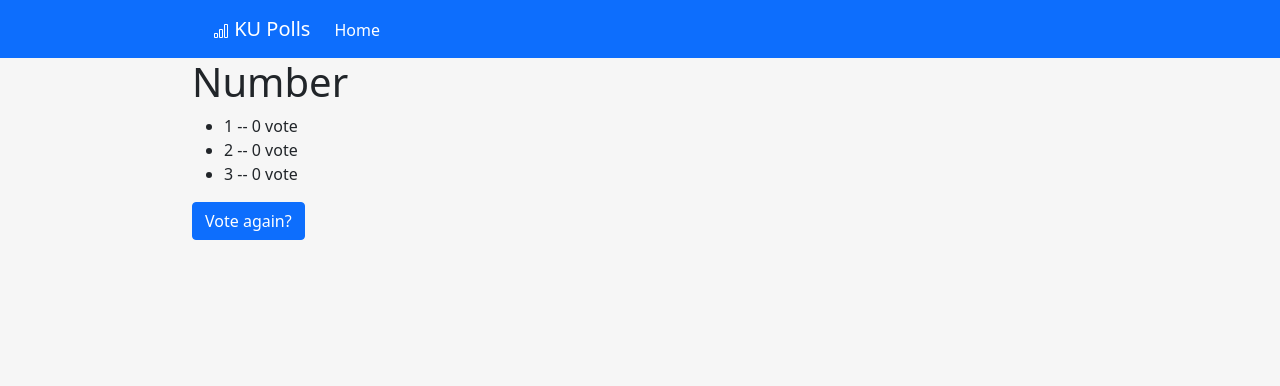
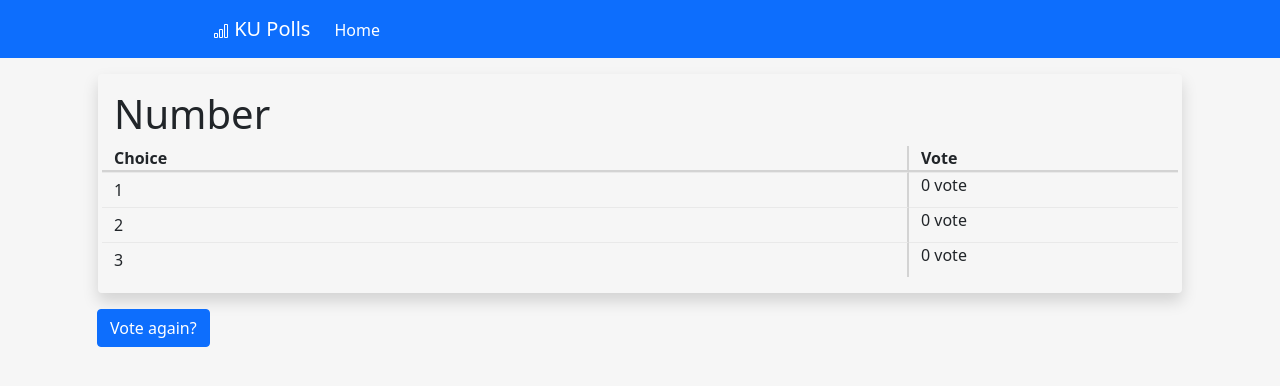
Before and after one commit to nabhan-au/ku-polls, a Django app: page /polls/1/results/ in a window 1280 px wide. Shown: the top 386 px of the page. Run offline with Django 3.2, Linux system fonts and the light colour scheme; data comes from the database, SQL or seed files in the repository.

Commit message:
finish error message and add css style

```diff
--- a/polls/static/polls/style.css
+++ b/polls/static/polls/style.css
@@ -29,11 +29,38 @@ li a {
 #result-button {
     margin-top: -10px;
     margin-bottom: 10px;
+    float: right;
 }
 #vote-btn-vote {
-    margin-left: 15%;
-    margin-top: 30px;
+    margin-top: 25px;
+    margin-bottom: -25px;
+    margin-left: -5px;
 }
 #vote-btn-result {
-    margin-left: 15%;
+    margin-left: 15px;
 }
+
+#choice-list {
+    border-right: 2px solid #D3D3D3;
+    padding-top: 5px;
+    padding-bottom: 5px;
+    border-top: 1px solid #E9E9E9;
+    word-wrap: break-word;
+}
+
+#vote-list {
+    border-top: 1px solid #E9E9E9;
+}
+
+#text-break {
+    word-wrap: break-word;
+}
+
+#choice-head{
+    border-right: 2px solid #D3D3D3;
+    border-bottom: 2px solid #D3D3D3;
+}
+
+#vote-head{
+    border-bottom: 2px solid #D3D3D3;
+}
--- a/polls/templates/polls/results.html
+++ b/polls/templates/polls/results.html
@@ -24,15 +24,28 @@
             </div>
         </div>
     </nav>
-    <div class="move-right">
-        <h1>{{ question.question_text }}</h1>
-
-        <ul>
+    <main class = "container">
+    <div class = "shadow rounded p-3 m-3">
+        <h1 id = "text-break">{{ question.question_text }}</h1>
+        <div class = "row">
+            <div id = "choice-head", class = "col-9">
+                <b>Choice</b>
+            </div>
+            <div id = "vote-head", class = "col-3">
+                <b>Vote</b>
+            </div>
+        </div>
         {% for choice in question.choice_set.all %}
-            <li>{{ choice.choice_text }} -- {{ choice.votes }} vote{{ choice.vote|pluralize }}
-        </li>
+            <div class = row>
+                <div id = "choice-list", class = "col-9">
+                    {{ choice.choice_text }}
+                </div>
+                <div id = "vote-list", class = "col-3">
+                    {{ choice.votes }} vote{{ choice.vote|pluralize }}
+                </div>
+            </div>
         {% endfor %}
-        </ul>
     </div>
-<button id="vote-btn-result" type="button" class="btn btn-primary" onclick="location.href='{% url 'polls:detail' question.id %}'">Vote again?</button>
+    <button id="vote-btn-result" type="button" class="btn btn-primary" onclick="location.href='{% url 'polls:detail' question.id %}'">Vote again?</button>
+    </main>
 </body>
```
Also changed, not shown: polls/templates/polls/detail.html (+6 -3 lines), polls/templates/polls/index.html (+9 -7 lines).
